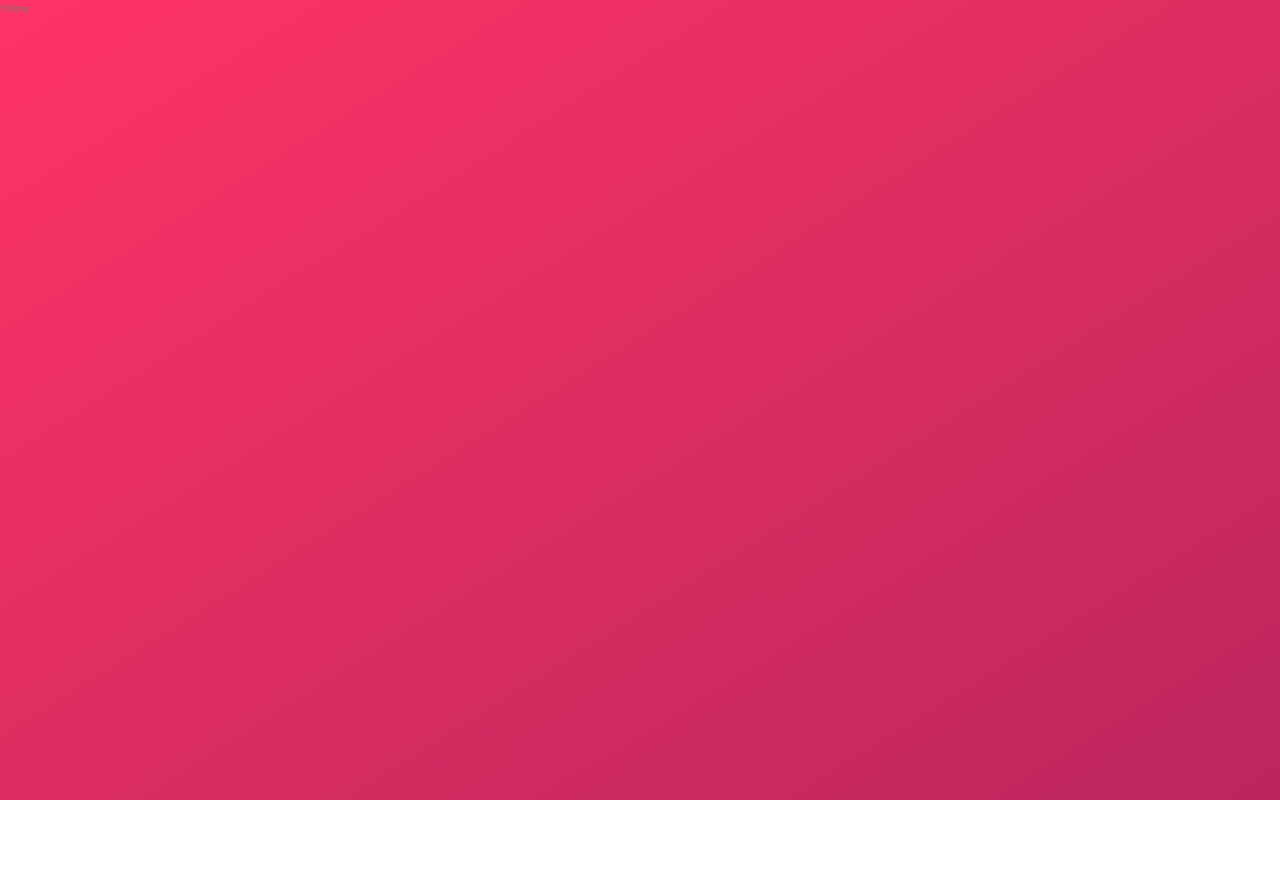
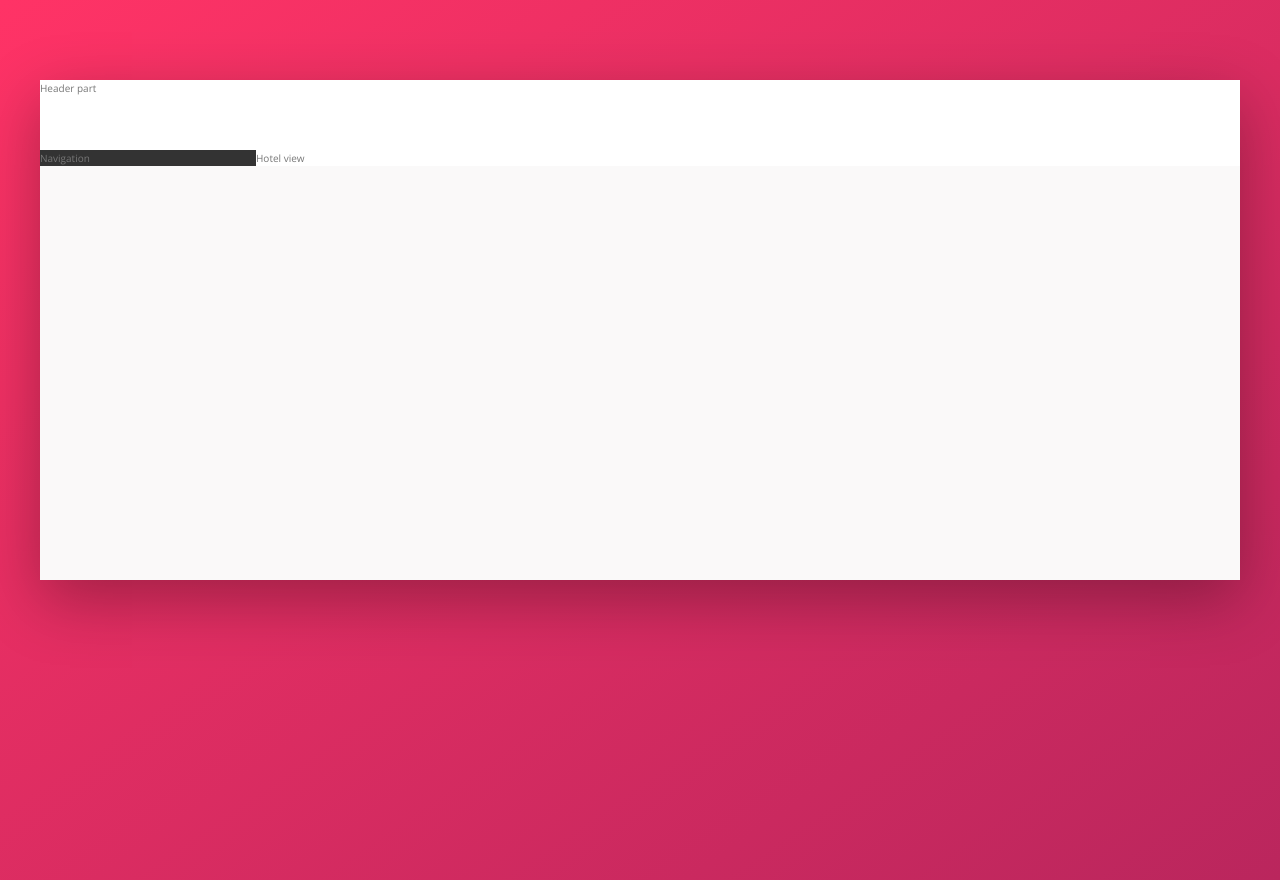
Before and after one commit to jstonedev/triline, a website: page index.html in a window 1280 px wide. Before the commit the page ends 800 px from the top, so only its background shows below. Drawn offline with nearby package versions, Linux system fonts and the light colour scheme.

Commit message:
create overall layout of page

```diff
--- a/index.html
+++ b/index.html
@@ -14,6 +14,12 @@
 		<title>trillo &mdash; Your all-in-one booking app</title>
 	</head>
 	<body>
-		Triline
+		<div class="container">
+			<header class="header">Header part</header>
+			<div class="content">
+				<nav class="sidebar">Navigation</nav>
+				<main class="hotel-view">Hotel view</main>
+			</div>
+		</div>
 	</body>
 </html>
--- a/sass/_base.scss
+++ b/sass/_base.scss
@@ -20,6 +20,7 @@ Grey dark 3: #999
 	--color-primary: #eb2f64;
 	--color-primary-light: #ff3366;
 	--color-primary-dark: #ba265d;
+
 	--color-grey-light-1: #faf9f9;
 	--color-grey-light-2: #f4f2f2;
 	--color-grey-light-3: #f0eeee;
@@ -28,6 +29,8 @@ Grey dark 3: #999
 	--color-grey-dark-1: #333;
 	--color-grey-dark-2: #777;
 	--color-grey-dark-3: #999;
+
+	--shadow-dark: 0 2rem 6rem rgba(0, 0, 0, 0.3);
 }
 
 * {
--- a/sass/_layout.scss
+++ b/sass/_layout.scss
@@ -0,0 +1,28 @@
+.container {
+	max-width: 120rem;
+	margin: 8rem auto;
+	background-color: var(--color-grey-light-1);
+	box-shadow: var(--shadow-dark);
+
+	min-height: 50rem;
+}
+
+.header {
+	height: 7rem;
+	background-color: #fff;
+	border-bottom: var(--color-grey-light-2);
+}
+
+.content {
+	display: flex;
+}
+
+.sidebar {
+	background-color: var(--color-grey-dark-1);
+	flex: 0 0 18%;
+}
+
+.hotel-view {
+	background-color: #fff;
+	flex: 1;
+}
```
Also changed, not shown: css/style.css.
